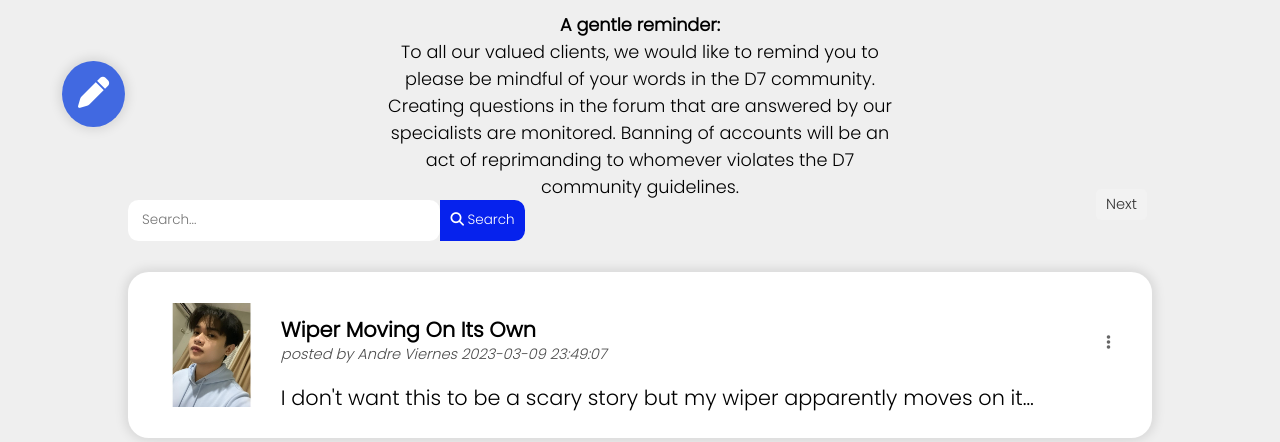
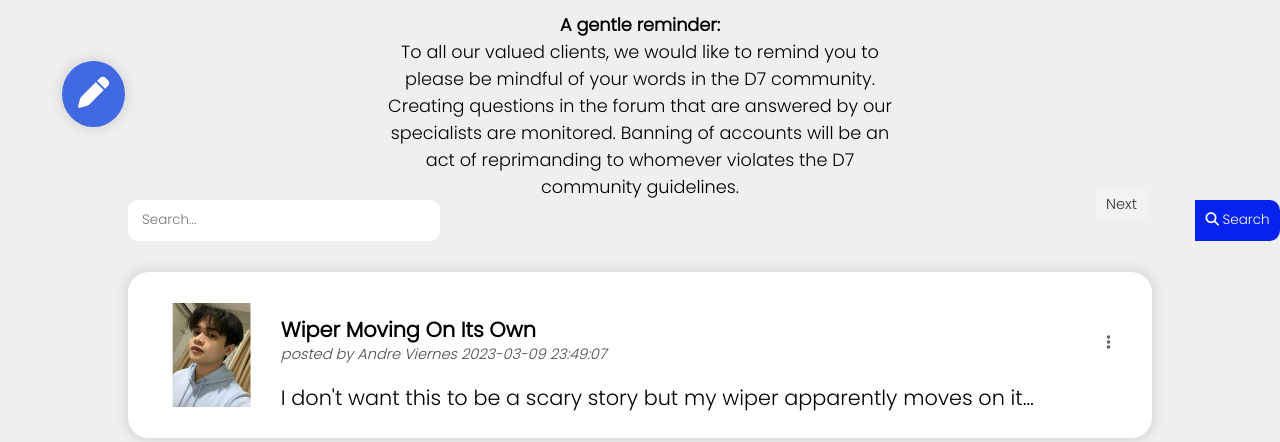
Before and after one commit to apcjlquesada/APC_2022_2023_T3_PROJMAN_MI201_MI203_G01_Elite_Four, a PHP site: page /D7Web-App/customer/d7cares.php in a window 1280 px wide. Shown: the part 199-641 px from the top of the page. Run offline with PHP 8.4, Linux system fonts and the light colour scheme; data comes from the database, SQL or seed files in the repository; data that the repository does not hold is empty; some libraries are stand-ins or nearby versions.

Commit message:
Update customer.css

```diff
--- a/application/D7Web-App - Projman/css/customer.css
+++ b/application/D7Web-App - Projman/css/customer.css
@@ -808,6 +808,7 @@ padding: 1rem;
    padding: 1rem;
    border-radius: 1rem;
    position: absolute;
+   right:0;
    border-top-left-radius: 0;
    border-bottom-left-radius: 0;
  }
```
